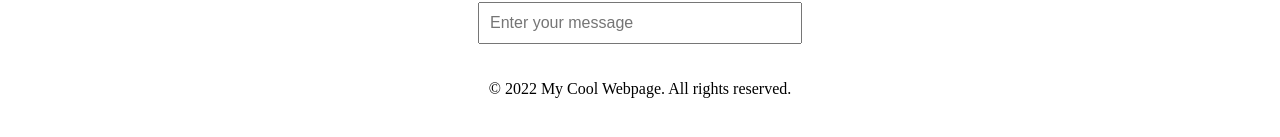
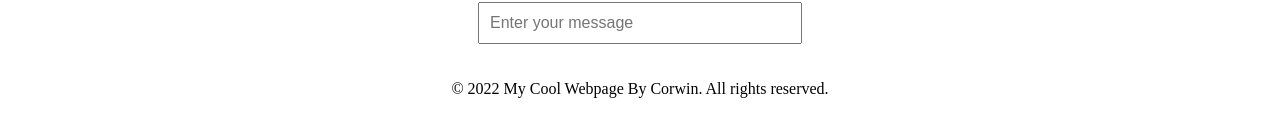
Before and after one commit to CorwinHiatt/ai-frontend, a React (Create React App) app: page / in a window 1280 px wide. Shown: the part 369-506 px from the top of the page. Built offline with nearby package versions, Linux system fonts and the light colour scheme.

Commit message:
done for tonight

```diff
--- a/src/App.js
+++ b/src/App.js
@@ -12,7 +12,7 @@ function App() {
         <input type="text" placeholder="Enter your message" />
       </div>
       <footer className="App-footer">
-        <p>&copy; 2022 My Cool Webpage. All rights reserved.</p>
+        <p>&copy; 2022 My Cool Webpage By Corwin. All rights reserved.</p>
       </footer>
     </div> // Correctly closing the main div here
   );
```
